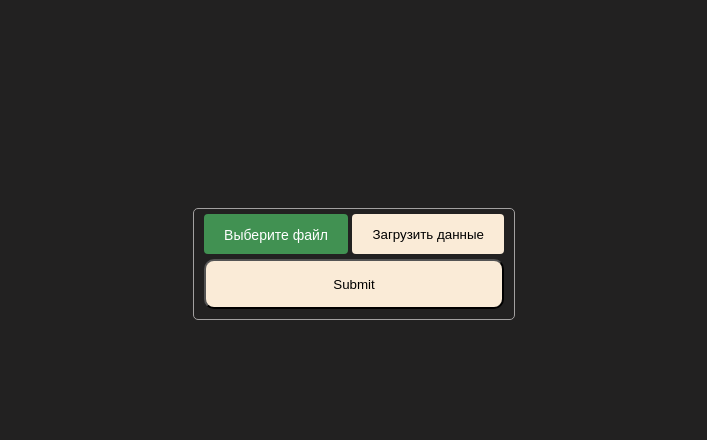
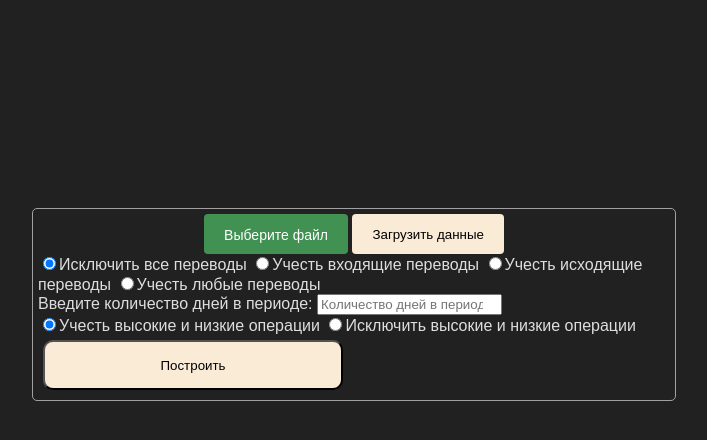
Before and after one commit to Leysnik/EAS-python, a Flask app: page / in a window 1280 px wide. Shown: the top 440 px of the page, without its empty margins (286-993 px from the left). Run offline with Flask 3, Linux system fonts and the light colour scheme.

Commit message:
create temporary interface

```diff
--- a/templates/index.html
+++ b/templates/index.html
@@ -15,8 +15,22 @@
           </label>
             <button>Загрузить данные</button>
         </form>
-        <form action="">
-            <input type="submit">
+        <form action="/build" method="GET" class="upload-form column">
+            <div class="radio-group">
+                <label for="rr1"><input id="rr1" type="radio" name="remittance" value="0" checked><span>Исключить все переводы</span></label>
+                <label for="rr2"><input id="rr2" type="radio" name="remittance" value="1"><span>Учесть входящие переводы</span></label>
+                <label for="rr3"><input id="rr3" type="radio" name="remittance" value="2"><span>Учесть исходящие переводы</span></label>
+                <label for="rr4"><input id="rr4" type="radio" name="remittance" value="3"><span>Учесть любые переводы</span></label>
+            </div>
+            <div class="text-group">
+                <label for="period">Введите количество дней в периоде:</label>
+                <input type="number" value="" placeholder="Количество дней в периоде:">
+            </div>
+            <div class="radio-group">
+                <label for="HLtrue"><input type="radio" name="HLoperations" id="HLtrue" value="1" checked>Учесть высокие и низкие операции</label>
+                <label for="HLfalse"><input type="radio" name="HLoperations" id="HLfalse" value="0">Исключить высокие и низкие операции</label>
+            </div>
+            <input type="submit" value="Построить">
         </form>
     </div>
 </body>
```
